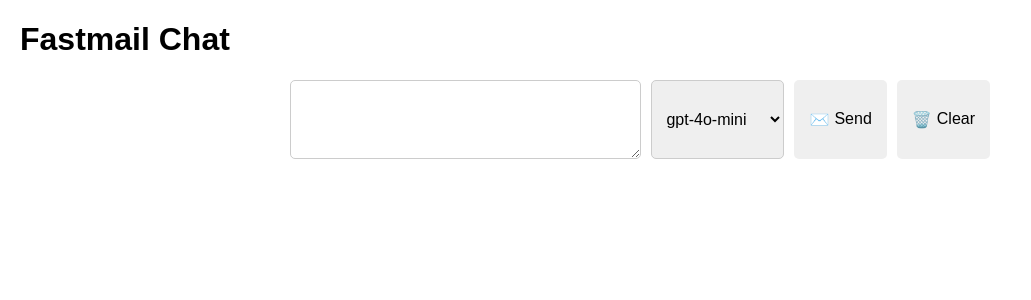
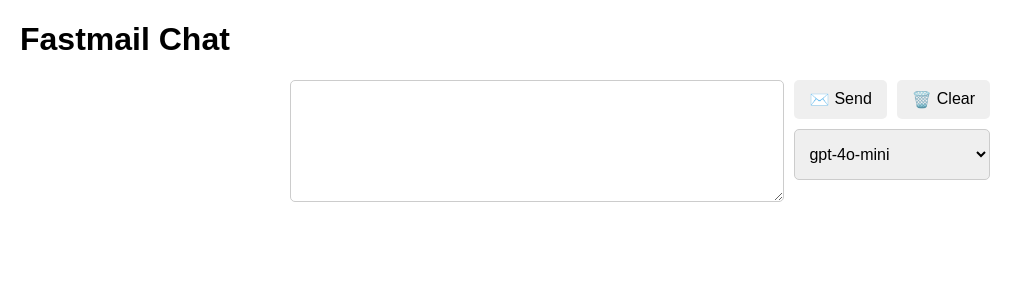
Before and after one commit to jeffjjohnston/fastmail-chat, a Flask app: page / in a window 1280 px wide. Shown: the top 300 px of the page, without its empty margins (0-1031 px from the left). Run offline with Flask 3, Linux system fonts and the light colour scheme; parts of the project's set-up code (start-up, migrations or seed data) failed here and were passed over.

Commit message:
Adjust layout for controls

```diff
--- a/templates/index.html
+++ b/templates/index.html
@@ -18,12 +18,14 @@
             border: 1px solid #ccc;
             border-radius: 5px;
             font-size: 1rem;
+            height: 100px;
         }
         select {
             padding: 10px;
             border: 1px solid #ccc;
             border-radius: 5px;
             font-size: 1rem;
+            width: 100%;
         }
         button {
             border: none;
@@ -34,6 +36,23 @@
             align-items: center;
             gap: 5px;
             font-size: 1rem;
+        }
+        .controls {
+            display: flex;
+            flex-direction: column;
+            height: 100px;
+            gap: 10px;
+        }
+        .button-row {
+            display: flex;
+            gap: 10px;
+            flex: 1;
+        }
+        .button-row button {
+            flex: 1;
+        }
+        .controls select {
+            flex: 1;
         }
         .reasoning-icon { margin-left: 5px; cursor: pointer; }
         .reasoning-summary { display: none; background: #ffffff; border: 1px solid #ccc; border-radius: 5px; padding: 5px; margin-top: 5px; font-size: 0.9em; }
@@ -77,13 +96,17 @@
     </div>
     <form method="post">
         <textarea name="message" rows="3" required></textarea>
-        <select name="model">
-            {% for model in models %}
-            <option value="{{ model }}" {% if selected_model == model %}selected{% endif %}>{{ model }}</option>
-            {% endfor %}
-        </select>
-        <button type="submit" class="send-btn">✉️<span>Send</span><span class="spinner"></span></button>
-        <button type="submit" name="action" value="clear" formnovalidate class="clear-btn">🗑️<span>Clear</span></button>
+        <div class="controls">
+            <div class="button-row">
+                <button type="submit" class="send-btn">✉️<span>Send</span><span class="spinner"></span></button>
+                <button type="submit" name="action" value="clear" formnovalidate class="clear-btn">🗑️<span>Clear</span></button>
+            </div>
+            <select name="model">
+                {% for model in models %}
+                <option value="{{ model }}" {% if selected_model == model %}selected{% endif %}>{{ model }}</option>
+                {% endfor %}
+            </select>
+        </div>
     </form>
     <script>
         function toggleReasoning(el) {
```
